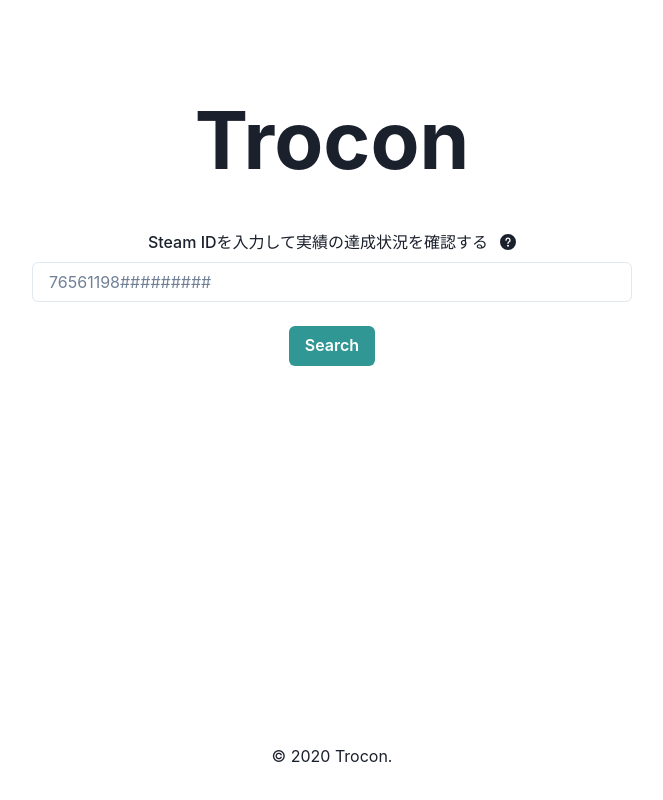
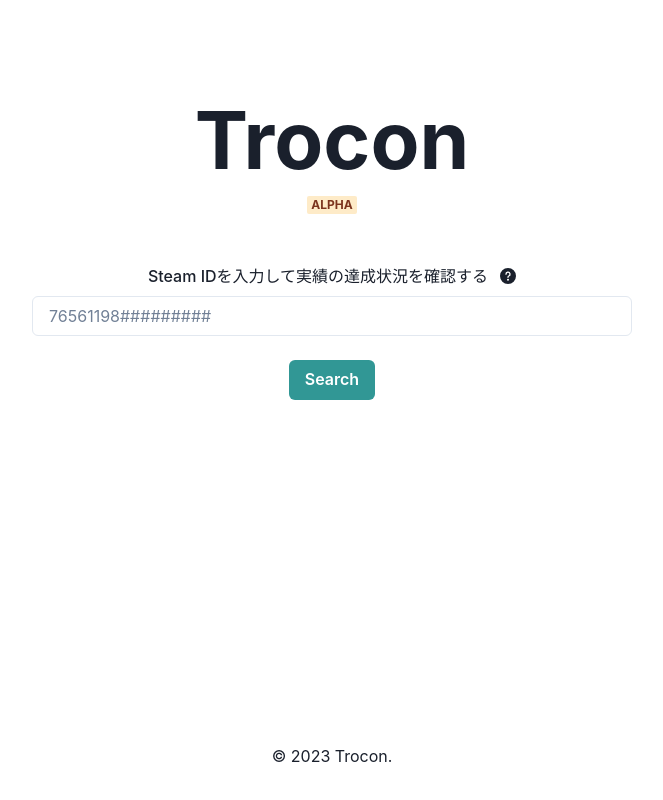
Before and after one commit to kimulaco/trocon-frontend, a Next.js app: page / in a window 1280 px wide. Shown: the whole page, without its empty margins (308-971 px from the left). Built offline with nearby package versions, Linux system fonts and the light colour scheme.

Commit message:
feat: Add alpha label

```diff
--- a/src/components/layout/AppLayout/index.tsx
+++ b/src/components/layout/AppLayout/index.tsx
@@ -1,4 +1,5 @@
 import React, { memo, FC, ReactNode } from 'react'
+import Head from 'next/head'
 import { ChakraProps } from '@chakra-ui/react'
 import { Flex } from '@/components/chakra/'
 
@@ -12,12 +13,19 @@
   chakra,
 }: AppLayoutProps) {
   return (
-    <Flex flexDirection='column' w='100%' minH='var(--chakra-vh)' pb={8} {...(chakra || {})}>
-      {children}
+    <>
+      <Head>
+        <title>Trocon</title>
+        <meta property='description' content='Steamの実績解除状態を調べるサービス。' />
+      </Head>
 
-      <Flex as='footer' justifyContent='center' mt='auto' px='3'>
-        <p>© 2020 Trocon.</p>
+      <Flex flexDirection='column' w='100%' minH='var(--chakra-vh)' pb={8} {...(chakra || {})}>
+        {children}
+
+        <Flex as='footer' justifyContent='center' mt='auto' px='3' pt='8'>
+          <p>© 2023 Trocon.</p>
+        </Flex>
       </Flex>
-    </Flex>
+    </>
   )
 })
--- a/src/components/molecules/TopTitle/index.tsx
+++ b/src/components/molecules/TopTitle/index.tsx
@@ -1,5 +1,5 @@
 import React, { memo, FC, ReactNode } from 'react'
-import { Box, ChakraProps } from '@chakra-ui/react'
+import { Box, Badge, ChakraProps } from '@chakra-ui/react'
 
 export type TopTitleProps = {
   children?: ReactNode
@@ -12,16 +12,20 @@
 }: TopTitleProps) {
   return (
     <Box
-      as='h1'
+      display='flex'
+      justifyContent='center'
+      alignItems='center'
+      flexDirection='column'
       mt='100px'
       mb='50px'
-      fontSize='80px'
-      fontWeight='bold'
-      lineHeight='1'
-      textAlign='center'
-      {...chakra}
     >
-      {children}
+      <Box as='h1' fontSize='80px' fontWeight='bold' lineHeight='1' textAlign='center' {...chakra}>
+        {children}
+      </Box>
+
+      <Badge colorScheme='orange' mt='4'>
+        alpha
+      </Badge>
     </Box>
   )
 })
```
Also changed, not shown: src/components/layout/AppHeader/index.tsx (+12 -3 lines).
